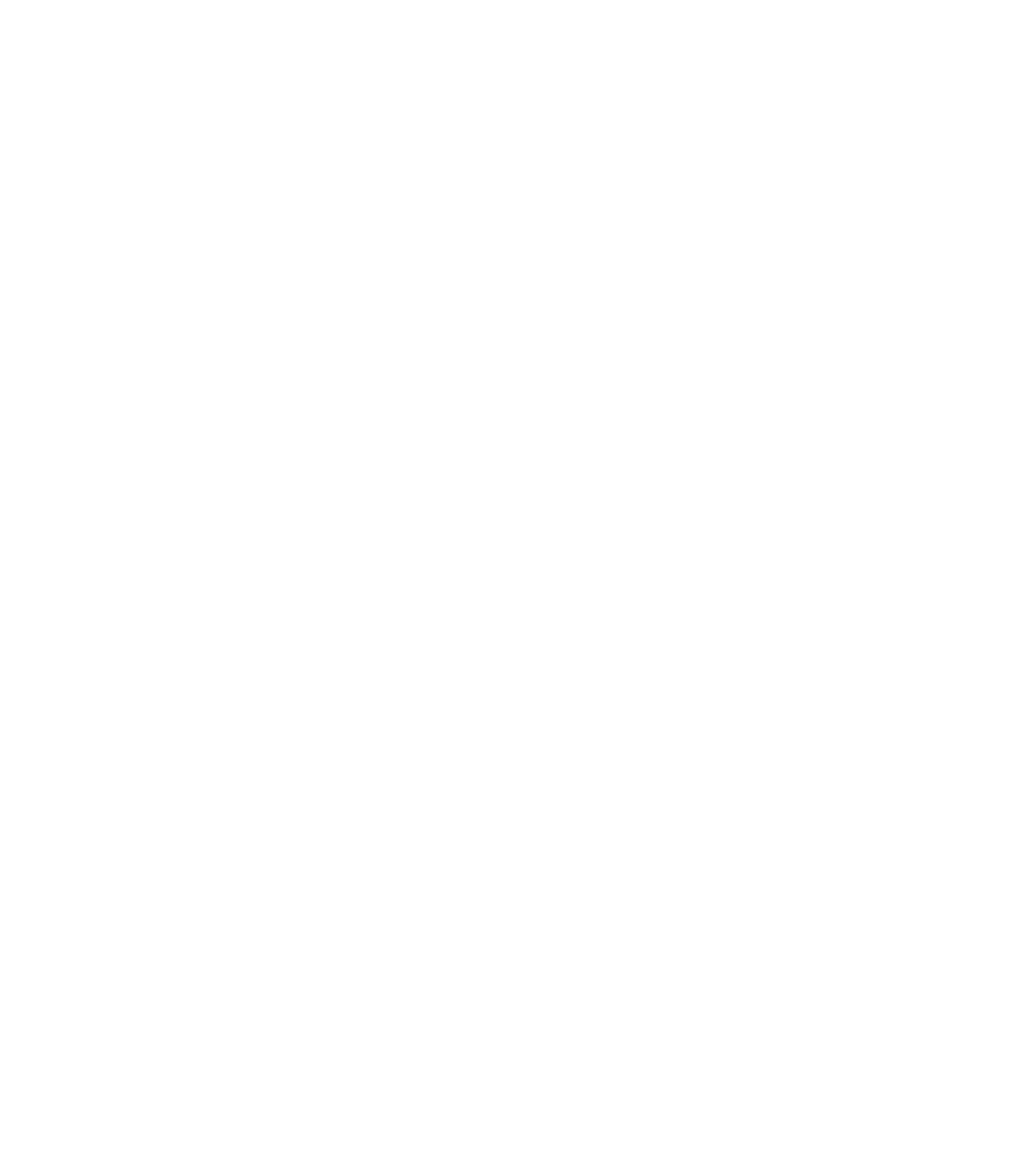
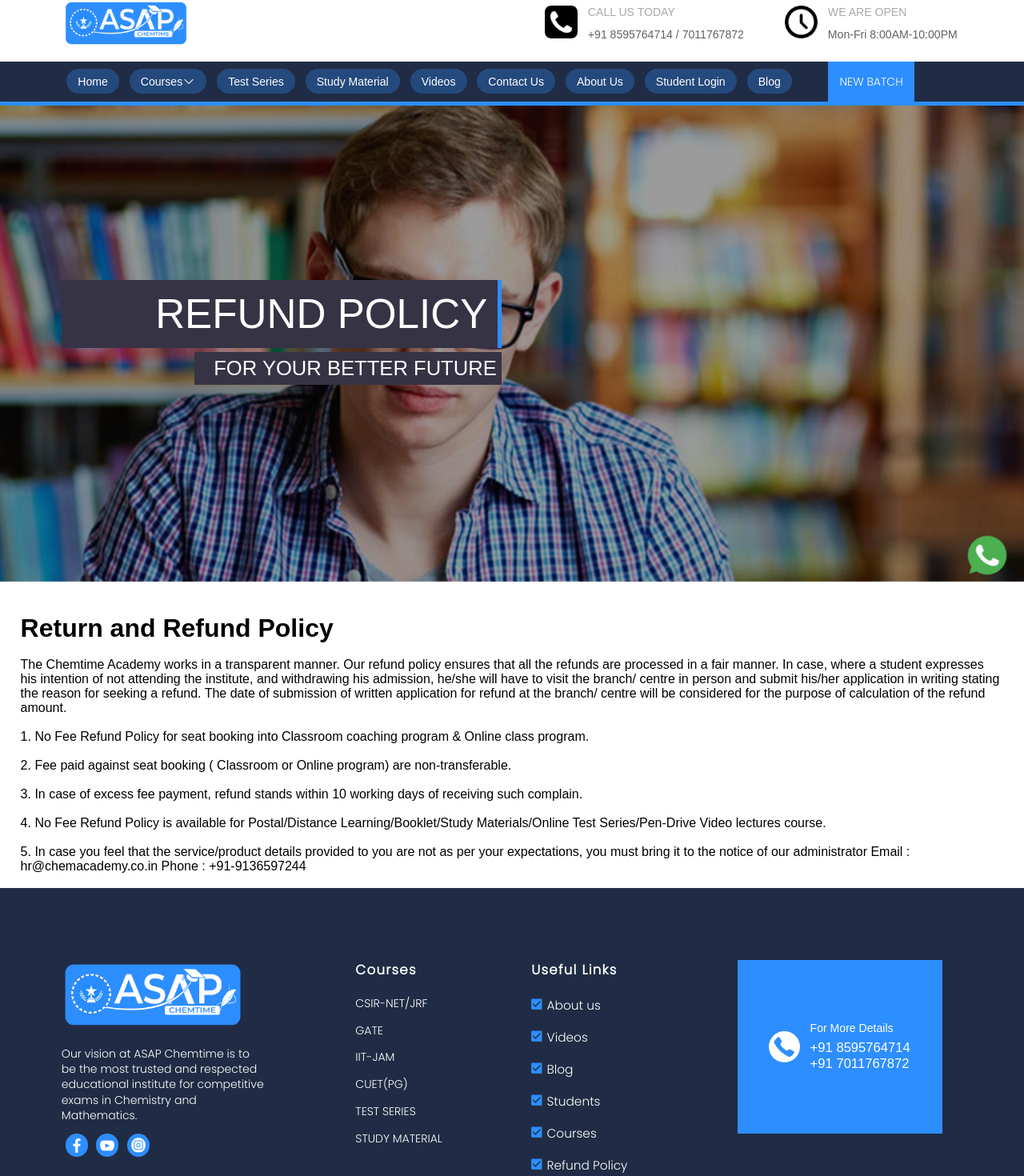
Before and after one commit to OwnTechnologiesClients/CoachingInstitute, a React (Vite) app: page /refund-policy in a window 1280 px wide. Before the commit this address had no page. Shown: the part 56-1526 px from the top of the page at 80% size. Before the commit the page ends 800 px from the top, so only its background shows below. Built offline with nearby package versions, Linux system fonts and the light colour scheme.

Commit message:
refund policy added

```diff
--- a/src/App.jsx
+++ b/src/App.jsx
@@ -14,6 +14,7 @@
 import Contact from './pages/contactus/Contact';
 import SearchUser from './pages/admin/searchUser/SearchUser';
 import FormPrint from './pages/studentZone/history/formPrint/FormPrint'
+import RefundPolicy from './Pages/refundPolicy/RefundPolicy';
 
 function App() {
   return (
@@ -35,6 +36,7 @@
           <Route path='/admin' element={<Admin/>} />
           <Route path='/searchuser' element={<SearchUser/>} />
           <Route path='/form-print' element={<FormPrint/>} />
+          <Route path='/refund-policy' element={<RefundPolicy/>} />
         </Routes>
       </BrowserRouter>
 
--- a/src/Components/footer/Footer.jsx
+++ b/src/Components/footer/Footer.jsx
@@ -42,6 +42,9 @@
           <Link to="#">
             <li>TEST SERIES</li>
           </Link>
+          <Link to="#">
+            <li>STUDY MATERIAL</li>
+          </Link>
         </div>
         <div className="links ">
           <h4>Useful Links</h4>
@@ -65,6 +68,10 @@
           <div className="link">
             <img src={checkbox} alt="" />
             <Link to="/courses">Courses</Link>
+          </div>
+          <div className="link">
+            <img src={checkbox} alt="" />
+            <Link to="/refund-policy">Refund Policy</Link>
           </div>
         </div>
         <div className="box">
--- a/src/Pages/form/Form.jsx
+++ b/src/Pages/form/Form.jsx
@@ -291,7 +291,7 @@
 
                 <div className='sf-register-profile-img-parent'>
                     <div className='sf-register-field'>
-                        <p className='sf-form-text'>Reg. No</p>
+                        <p className='sf-form-text'>{Reg. No}</p>
 
                         <input
                             type="text"
--- /dev/null
+++ b/src/Pages/refundPolicy/RefundPolicy.jsx
@@ -0,0 +1,44 @@
+import React from 'react'
+import Navbar from '../../Components/navbar/Navbar'
+import { Header1, Header2 } from '../../components/header/Header'
+import HeroSection from '../../components/heroSection/HeroSection'
+import bg5 from '../../assets/bg5.png'
+import './RefundPolicy.scss';
+import Footer from '../../components/footer/Footer'
+import WelcomeSection from '../../components/welcomeSection/WelcomeSection'
+import WhatsappIcon from '../../components/whatsappIcon/WhatsappIcon'
+
+const RefundPolicy = () => {
+    return (
+        <div className='study-material-page'>
+
+            <Header1 />
+            <Header2 />
+            <Navbar />
+
+            <HeroSection
+                imgSrc={bg5}
+                hd1={"REFUND POLICY"}
+                hd2={"FOR YOUR BETTER FUTURE"}
+            />
+
+            <div className='refund-policy-section'>
+
+                <br></br><br></br>
+                <h1>Return and Refund Policy</h1><br></br>
+                <p>The Chemtime Academy works in a transparent manner. Our refund policy ensures that all the refunds are processed in a fair manner. In case, where a student expresses his intention of not attending the institute, and withdrawing his admission, he/she will have to visit the branch/ centre in person and submit his/her application in writing stating the reason for seeking a refund. The date of submission of written application for refund at the branch/ centre will be considered for the purpose of calculation of the refund amount.</p><br></br>
+                <p>1. No Fee Refund Policy for seat booking into Classroom coaching program & Online class program.</p><br></br>
+                <p>2. Fee paid against seat booking ( Classroom or Online program) are non-transferable.</p><br></br>
+                <p>3. In case of excess fee payment, refund stands within 10 working days of receiving such complain.</p><br></br>
+                <p>4. No Fee Refund Policy is available for Postal/Distance Learning/Booklet/Study Materials/Online Test Series/Pen-Drive Video lectures course.</p><br></br>
+                <p>5. In case you feel that the service/product details provided to you are not as per your expectations, you must bring it to the notice of our administrator Email : hr@chemacademy.co.in Phone : +91-9136597244</p><br></br>
+
+            </div>
+            <WhatsappIcon />
+            <Footer />
+
+        </div>
+    )
+}
+
+export default RefundPolicy
--- /dev/null
+++ b/src/Pages/refundPolicy/RefundPolicy.scss
@@ -0,0 +1,7 @@
+$text-color: #707070;
+$blue: #2D8EFF;
+
+.refund-policy-section {
+   margin-left: 2vw;
+   margin-right: 2vw;
+}
--- a/src/Pages/studentZone/studentSignup/StudentSignup.jsx
+++ b/src/Pages/studentZone/studentSignup/StudentSignup.jsx
@@ -77,6 +77,7 @@
             }, 2000);
         }
         else {
+            console.log("=====>>>>>",result.data);
             toast.warn("Please fill all details", {
                 position: 'bottom-right',
                 autoClose: 2000,
```
